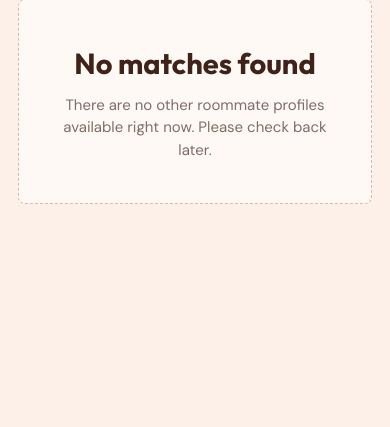
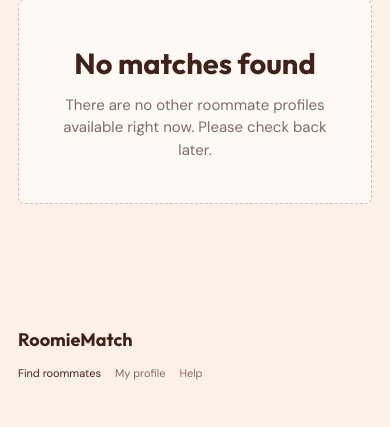
Before and after one commit to kimberlytsang/RoomieMatch, a Django app: page /roommates/ in a window 390 px wide. Shown: the part 770-1197 px from the top of the page. Before the commit the page ends 974 px from the top, so only its background shows below. Run offline with Django 5.2, Linux system fonts and the light colour scheme; the visitor is signed in with stand-in values (Sample User, id 1); data comes from the database, SQL or seed files in the repository; data that the repository does not hold is empty.

Commit message:
feat(roommates): add page footer navigation

```diff
--- a/static/css/site.css
+++ b/static/css/site.css
@@ -252,7 +252,7 @@ h1, h2, h3 { font-family: "Outfit", "DM Sans", sans-serif; letter-spacing: 0; }
 .form-switch { margin: 16px 0 0; color: #77747e; font-size: 11px; }
 .form-switch a { color: #df5c50; }
 
-.roommate-page { min-height: calc(100vh - 78px); padding: 58px 26px 72px; }
+.roommate-page { display: flex; min-height: calc(100vh - 78px); flex-direction: column; padding: 58px 26px 40px; }
 .roommate-heading { max-width: 610px; margin-bottom: 38px; }
 .roommate-heading h1, .roommate-detail-card h1 { margin-bottom: 10px; font-size: clamp(38px, 5vw, 58px); font-weight: 700; line-height: 1; }
 .roommate-heading > p:last-child { margin-bottom: 0; color: #806d66; font-size: 14px; }
@@ -284,6 +284,12 @@ h1, h2, h3 { font-family: "Outfit", "DM Sans", sans-serif; letter-spacing: 0; }
 .empty-roommates h2 { margin-bottom: 8px; font-size: 29px; }
 .empty-roommates p { margin: 0; color: #806d66; }
 .empty-roommates .button-primary { margin-top: 20px; }
+.roommate-footer { display: flex; justify-content: space-between; align-items: center; gap: 24px; margin-top: auto; padding-top: 54px; color: #3f231a; }
+.roommate-footer-brand { font-family: "Outfit", "DM Sans", sans-serif; font-size: 18px; font-weight: 700; }
+.roommate-footer-links { display: flex; align-items: center; gap: 24px; font-size: 11px; }
+.roommate-footer-links a { color: #3f231a; text-decoration: none; }
+.roommate-footer-links a:hover, .roommate-footer-links a:focus-visible { color: #c94f45; text-decoration: underline; }
+.roommate-footer-links span { color: #806d66; cursor: not-allowed; }
 .back-link { display: inline-block; margin-bottom: 27px; color: var(--coral); font-size: 13px; font-weight: 700; text-decoration: none; }
 .back-link:hover, .back-link:focus-visible { text-decoration: underline; }
 .roommate-detail-card { display: grid; grid-template-columns: 210px minmax(0, 1fr); max-width: 780px; gap: 32px; padding: 32px; border-radius: 7px; color: var(--text); background: var(--paper); box-shadow: 0 16px 32px rgba(9, 10, 20, .14); }
@@ -365,6 +371,8 @@ h1, h2, h3 { font-family: "Outfit", "DM Sans", sans-serif; letter-spacing: 0; }
   .roommate-grid { grid-template-columns: 1fr; }
   .roommate-filters { grid-template-columns: 1fr; gap: 16px; padding: 20px; }
   .filter-actions { grid-column: auto; flex-direction: row-reverse; justify-content: space-between; }
+  .roommate-footer { align-items: flex-start; flex-direction: column; gap: 12px; padding-top: 42px; }
+  .roommate-footer-links { flex-wrap: wrap; gap: 14px; }
   .roommate-detail-card { grid-template-columns: 1fr; gap: 22px; padding: 23px; }
   .roommate-avatar-large { height: 170px; }
   .roommate-facts { grid-template-columns: 1fr; }
--- a/templates/profiles/roommate_list.html
+++ b/templates/profiles/roommate_list.html
@@ -82,5 +82,14 @@
       </section>
     {% endif %}
   </section>
+
+  <footer class="roommate-footer">
+    <span class="roommate-footer-brand">RoomieMatch</span>
+    <nav class="roommate-footer-links" aria-label="Roommate page navigation">
+      <a href="{% url 'roommate-list' %}">Find roommates</a>
+      <span title="My profile will be available in a future release">My profile</span>
+      <span title="Help will be available in a future release">Help</span>
+    </nav>
+  </footer>
 </main>
 {% endblock %}
```
